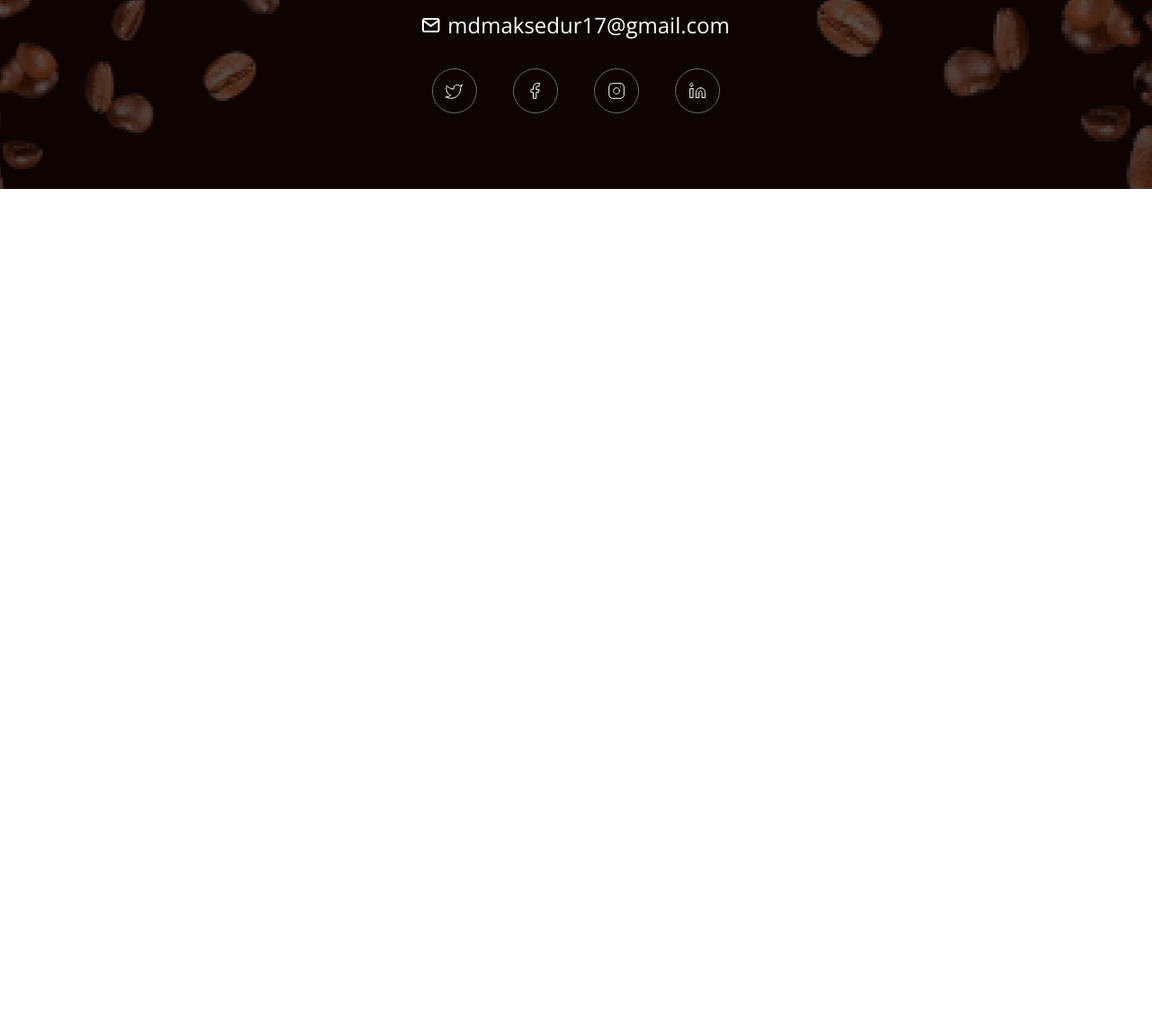
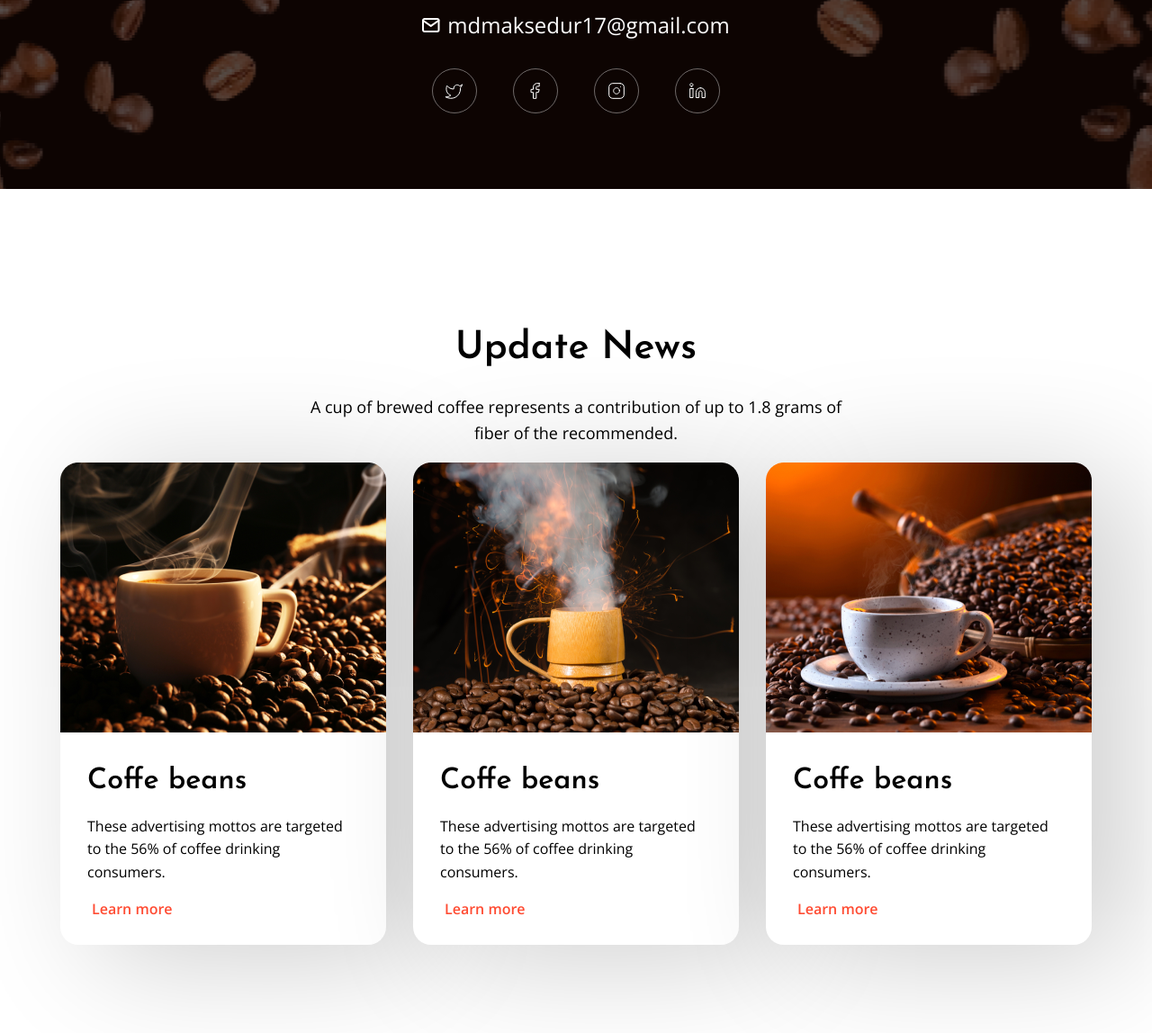
Before and after one commit to Nightfury636/exam-on-html-css, a plain HTML site: page index.html in a window 1280 px wide. Shown: the part 3302-4450 px from the top of the page at 90% size. Before the commit the page ends 3512 px from the top, so only its background shows below. Drawn offline with nearby package versions, Linux system fonts and the light colour scheme.

Commit message:
added block news

```diff
--- a/index.html
+++ b/index.html
@@ -99,6 +99,30 @@
         </a>
     </div>
 </div>
+<div>
+    <p class="update-news-name">Update News</p>
+    <p class="update-news-text">A cup of brewed coffee represents a contribution of up to 1.8 grams of <br> fiber of the recommended.</p>
+    <div class="conteiner-news-flex">
+        <div class="news-conteiner">
+            <img src="images/image-news-1.png" alt="#">
+            <p class="news-coffe">Coffe beans</p>
+            <p class="news-text">These advertising mottos are targeted to the 56% of coffee drinking consumers.</p>
+            <a href="#" class="link-news">Learn more</a>
+        </div>
+        <div class="news-conteiner" style="margin: 0 30px 0 30px">
+            <img src="images/image-news-2.png" alt="#">
+            <p class="news-coffe">Coffe beans</p>
+            <p class="news-text">These advertising mottos are targeted to the 56% of coffee drinking consumers.</p>
+            <a href="#" class="link-news">Learn more</a>
+        </div>
+        <div class="news-conteiner">
+            <img src="images/image-news-3.png" alt="#">
+            <p class="news-coffe">Coffe beans</p>
+            <p class="news-text">These advertising mottos are targeted to the 56% of coffee drinking consumers.</p>
+            <a href="#" class="link-news">Learn more</a>
+        </div>
+    </div>
+</div>
 
 
 </body>
--- a/style.css
+++ b/style.css
@@ -266,3 +266,73 @@ h1{
     justify-content: center;
     margin-top: 30px;
 }
+
+.update-news-name {
+    color: #000;
+    text-align: center;
+
+    /* Subtitle / Base */
+    font-family: "Josefin Sans", serif;
+    font-size: 43px;
+    font-style: normal;
+    font-weight: 600;
+    line-height: 130%; /* 55.9px */
+    margin-top: 150px;
+    margin-bottom: 23px;
+}
+.update-news-text {
+    color: #000;
+    text-align: center;
+
+    /* Body / Base */
+    font-family: "Open Sans", Serif, serif;
+    font-size: 18px;
+    font-style: normal;
+    font-weight: 400;
+    line-height: 160%; /* 28.8px */
+}
+.news-conteiner {
+    width: 362px;
+    height: 536px;
+    border-radius: 20px;
+    background: #FFF;
+    box-shadow: 40px 15px 136px 0 rgba(0, 0, 0, 0.20);
+}
+.news-coffe{
+    color: #000;
+
+    /* Heading / Base */
+    font-family: "Josefin Sans", serif;
+    font-size: 32px;
+    font-style: normal;
+    font-weight: 600;
+    line-height: 130%; /* 41.6px */
+    margin: 30px 0 10px 30px;
+}
+.news-text{
+    color: #000;
+    font-family: "Open Sans", serif;
+    font-size: 16px;
+    font-style: normal;
+    font-weight: 400;
+    line-height: 160%; /* 25.6px */
+    margin-left: 30px;
+    width: 300px;
+}
+.link-news {
+    color: #FF4B32;
+    font-family: "Open Sans", serif;
+    font-size: 16px;
+    font-style: normal;
+    font-weight: 600;
+    line-height: 160%; /* 25.6px */
+    margin: 20px 0 0 35px;
+
+
+}
+.conteiner-news-flex {
+    display: flex;
+    align-items: center;
+    justify-content: center;
+    margin-bottom: 140px;
+}
```
Also changed, not shown: images/image-news-1.png (added), images/image-news-2.png (added), images/image-news-3.png (added).
